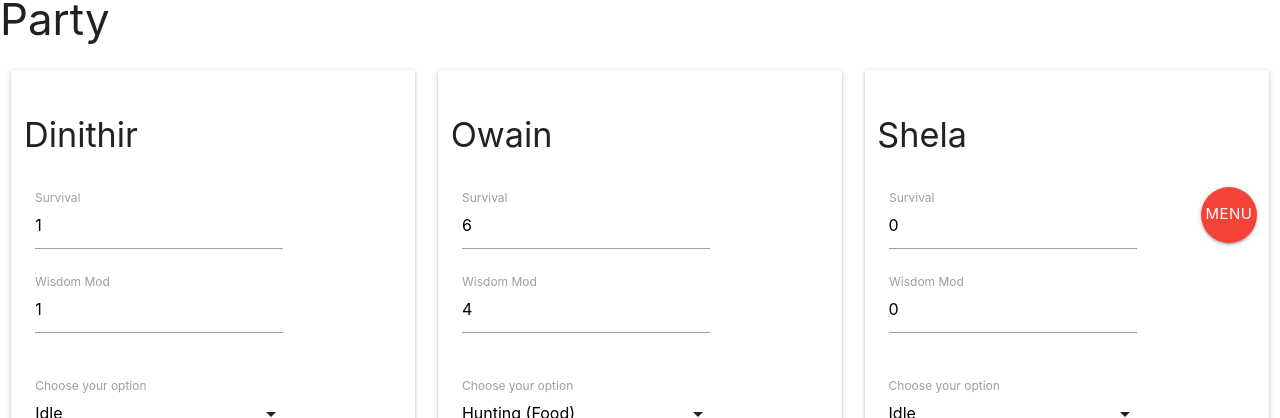
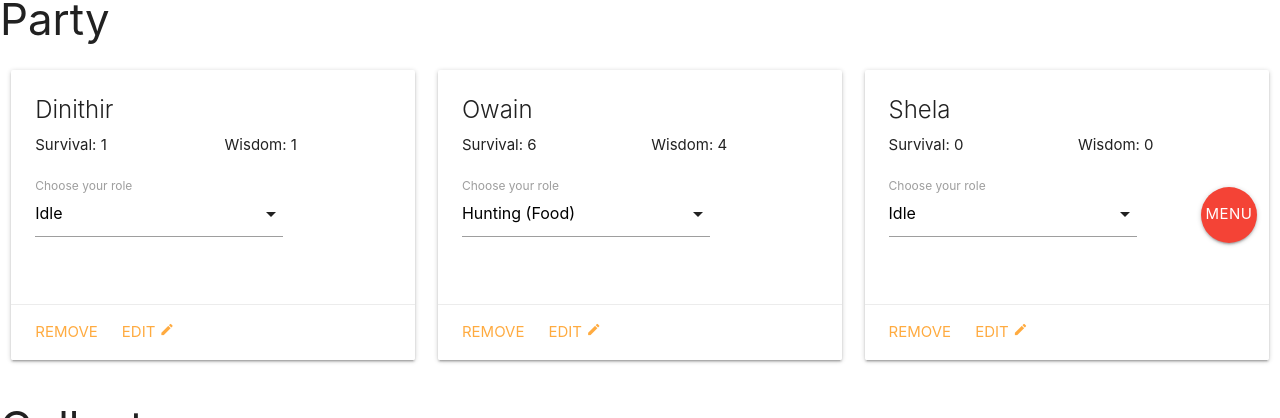
Before and after one commit to PolaroidNinja/toa-foraging-tool, a React (Create React App) app: page / in a window 1280 px wide. Shown: the part 534-952 px from the top of the page. Built offline with nearby package versions, Linux system fonts and the light colour scheme; what rpg-dice-roller would draw is missing.

Commit message:
CRUD operations for characters

```diff
--- a/src/Components/Character/Character.js
+++ b/src/Components/Character/Character.js
@@ -1,26 +1,43 @@
 import React, {Component} from 'react';
 import '../../../node_modules/materialize-css/dist/css/materialize.min.css';
 import '../../../node_modules/materialize-css/dist/js/materialize.min.js';
-import { Row, Select, Card, TextInput } from 'react-materialize';
+import { Row, Col, Select, Card, TextInput } from 'react-materialize';
+
+const Editor = (props) => (<Row>
+<TextInput label="Name" value={props.character.name.toString()} onChange={(e) => {props.updateCharacter(props.index, 'name', e.target.value);}}/>
+<TextInput label="Survival" value={props.character.survival.toString()} onChange={(e) => {props.updateCharacter(props.index, 'survival', e.target.value);}}/>
+<TextInput label="Wisdom Mod" value={props.character.wisdom.toString()} onChange={(e) => {props.updateCharacter(props.index, 'wisdom', e.target.value);}}/>
+<a onClick={()=>{props.setState({isEditing: false})}}>Save <i className="tiny material-icons">save</i></a>
+</Row>
+)
+
+const Display = (props) => (<>
+  <Col m={6} s={12}>
+    Survival: {props.character.survival}
+  </Col>
+  <Col m={6} s={12}>
+    Wisdom: {props.character.wisdom}
+  </Col>
+</>)
 
 export class Character extends Component {
 
   constructor(props) {
     super(props);
+    this.state = {
+      isEditing: false
+    }
   }
 
   render() {
     return <>
-    <Card actions={<a onClick={() => {this.props.remove(this.props.index)}}>Remove</a>}>
+    <Card title={this.props.character.name} actions={[<a onClick={() => {this.props.remove(this.props.index)}}>Remove</a>,<a onClick={()=>{this.setState({isEditing: !this.state.isEditing})}}>Edit <i className="tiny material-icons">edit</i></a>]}>
+        {this.state.isEditing && <Editor character={this.props.character} index={this.props.index} updateCharacter={this.props.updateCharacter} setState={this.setState.bind(this)}/>}
       <Row>
-        <h4 class="characterName" contenteditable="true">{this.props.character.name}</h4>
+        {!this.state.isEditing && <Display character={this.props.character}/>}
       </Row>
       <Row>
-        <TextInput label="Survival" value={this.props.character.survival.toString()} onChange={(e) => {this.props.updateCharacter(this.props.index, 'survival', e.target.value);}}/>
-        <TextInput label="Wisdom Mod" value={this.props.character.wisdom.toString()} onChange={(e) => {this.props.updateCharacter(this.props.index, 'wisdom', e.target.value);}}/>
-      </Row>
-      <Row>
-        <Select label="Choose your option" value={this.props.character.role} onChange={(e) => this.props.updateCharacter(this.props.index, 'role', e.target.value)}>
+        <Select label="Choose your role" value={this.props.character.role} onChange={(e) => this.props.updateCharacter(this.props.index, 'role', e.target.value)}>
           <option value="idle">
             Idle
           </option>
```
